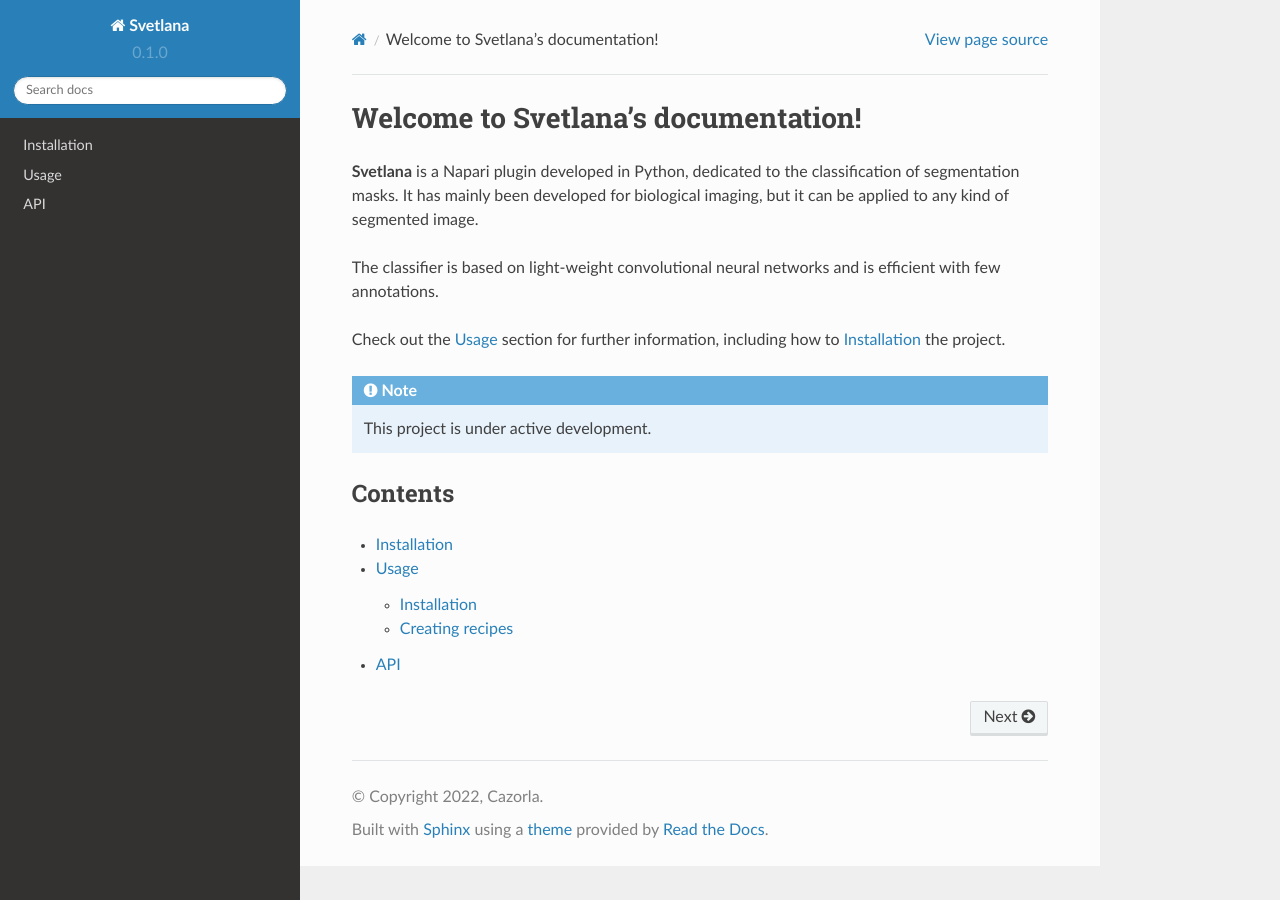
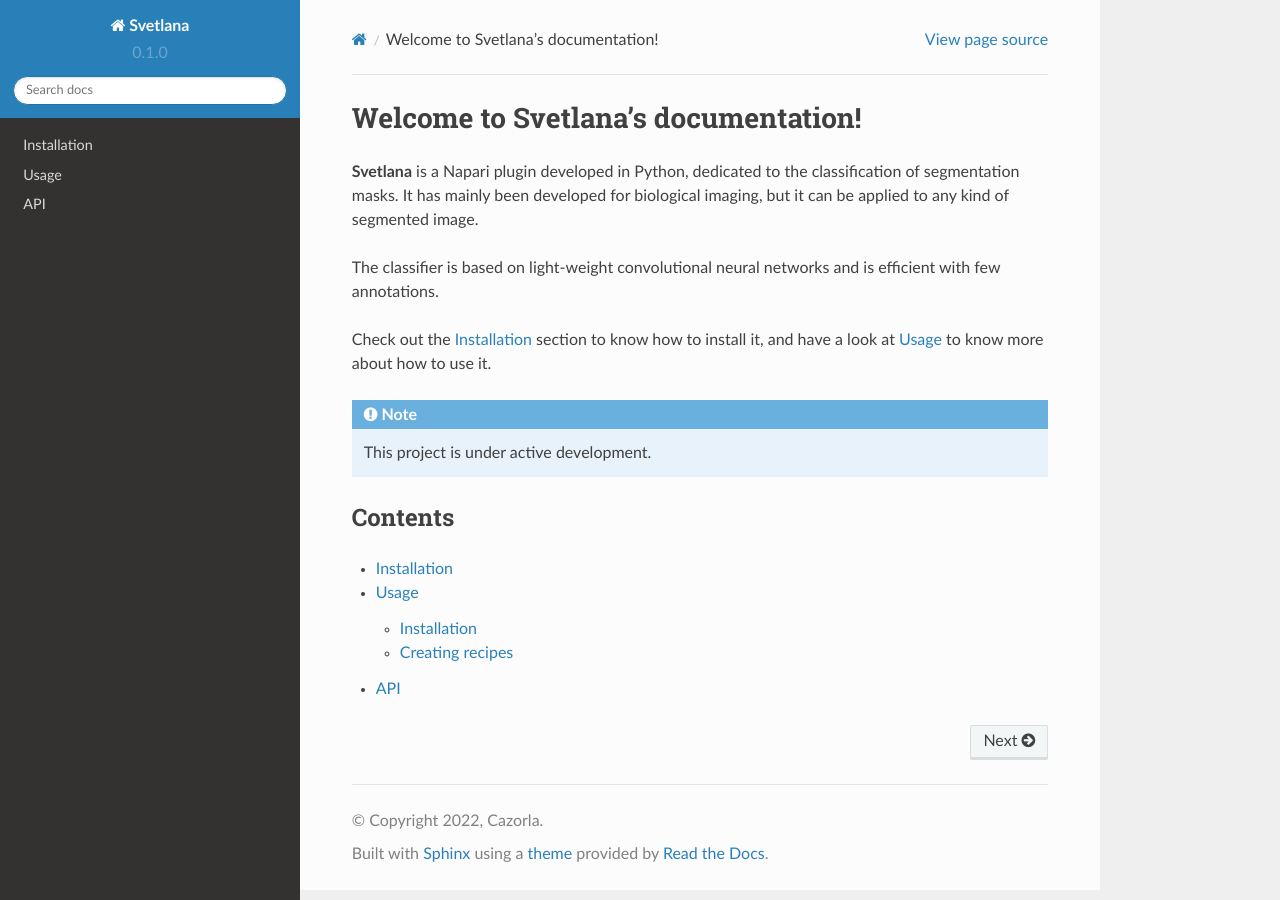
Before and after one commit to koopa31/Svetlana_documentation, a Sphinx documentation site: the page built from docs/source/index.rst, in a window 1280 px wide. Built offline with Sphinx 7.4.7 and the Read the Docs theme 2.0.0, drawn with Linux system fonts in a browser that asks for light colours.

Commit message:
ajout installation a l'index

```diff
--- a/docs/source/index.rst
+++ b/docs/source/index.rst
@@ -5,8 +5,8 @@
 
 The classifier is based on light-weight convolutional neural networks and is efficient with few annotations.
 
-Check out the :doc:`usage` section for further information, including
-how to :ref:`installation` the project.
+Check out the :doc:`installation` section to know how to install it, and have a look at
+:doc:`usage` to know more about how to use it.
 
 .. note::
 
```
